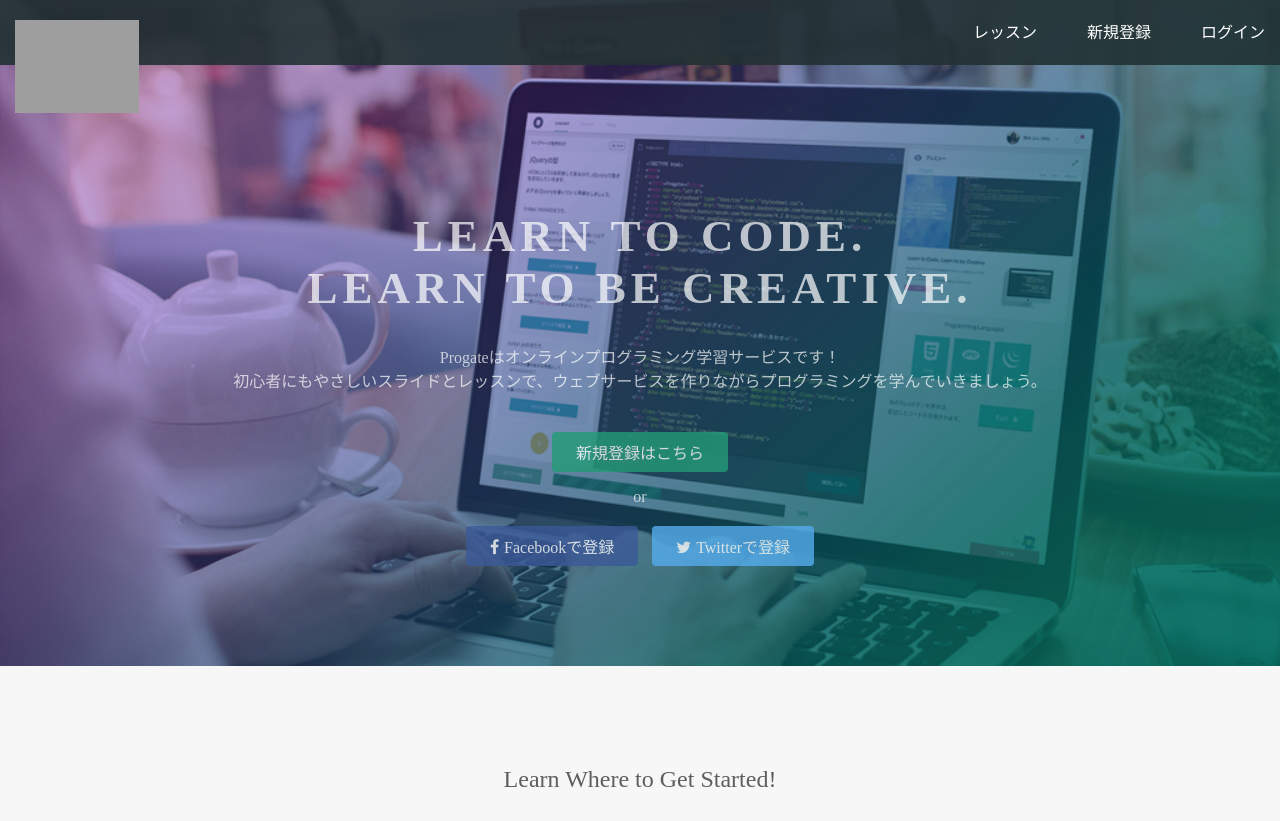
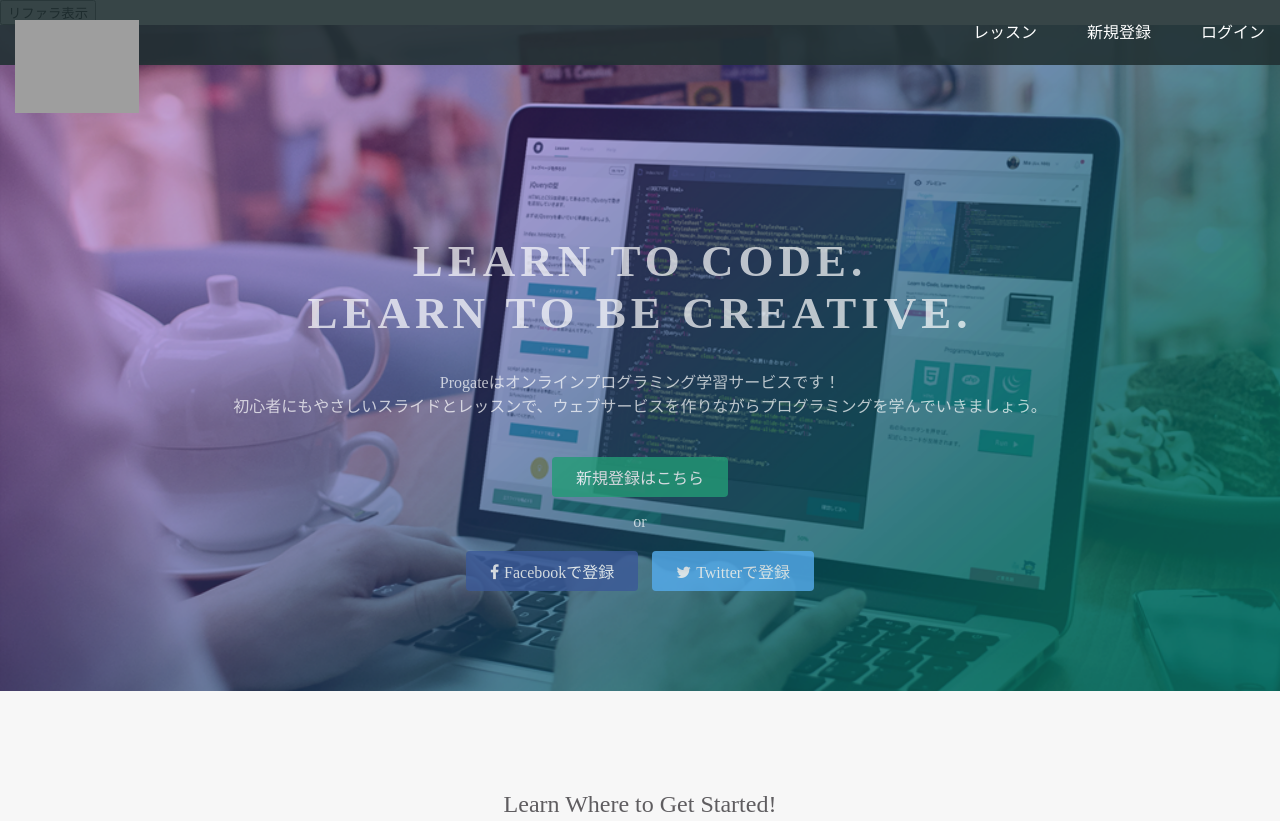
Before and after one commit to TakYoshio/TakYoshio.github.io, a plain HTML site: page index.html in a window 1280 px wide. Shown: the top 821 px of the page. Drawn offline with Linux system fonts and the light colour scheme; grey boxes are pictures that could not be loaded.

Commit message:
Update index.html

```diff
--- a/index.html
+++ b/index.html
@@ -21,6 +21,7 @@
       </div>
     </div>
   </header>
+  <input type="button" value="リファラ表示" onclick="alert( document.referrer );" />
   <div class="top-wrapper">
     <div class="container">
       <h1>LEARN TO CODE.<br>LEARN TO BE CREATIVE.</h1>
```
